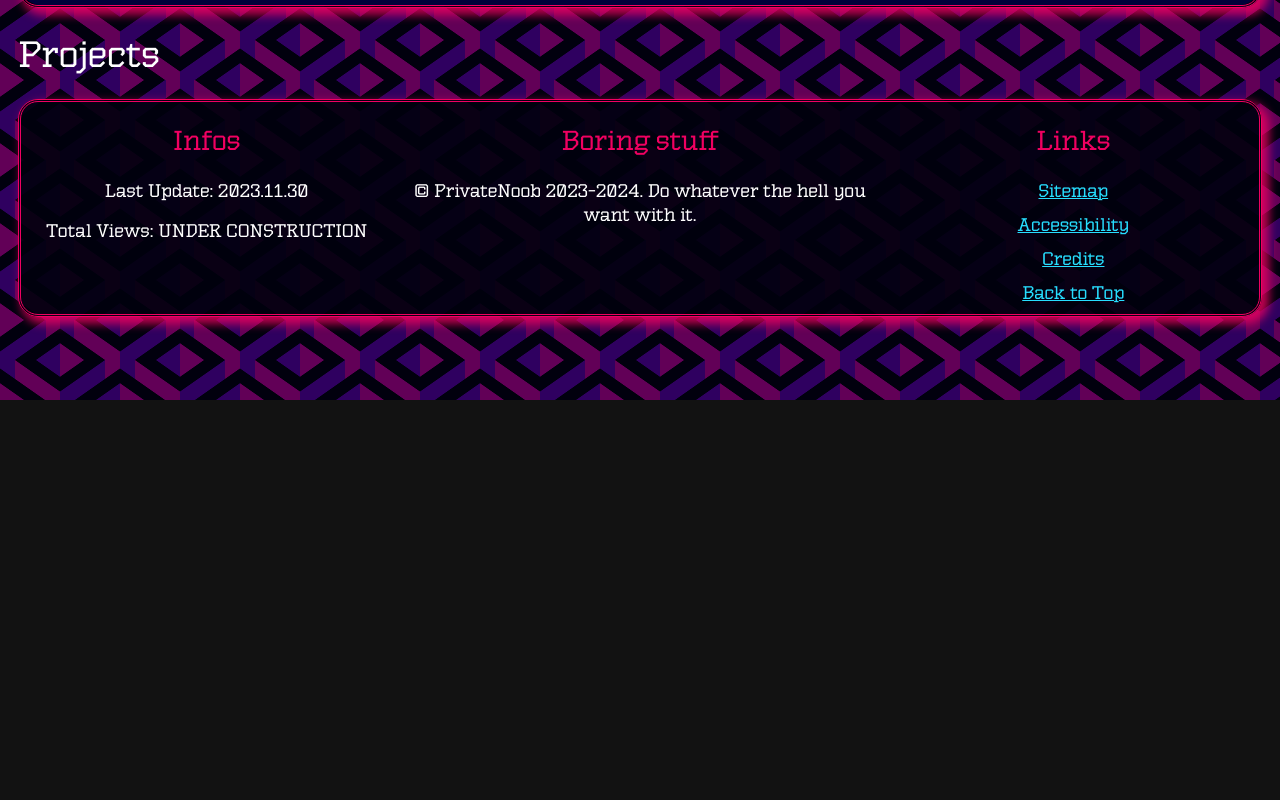
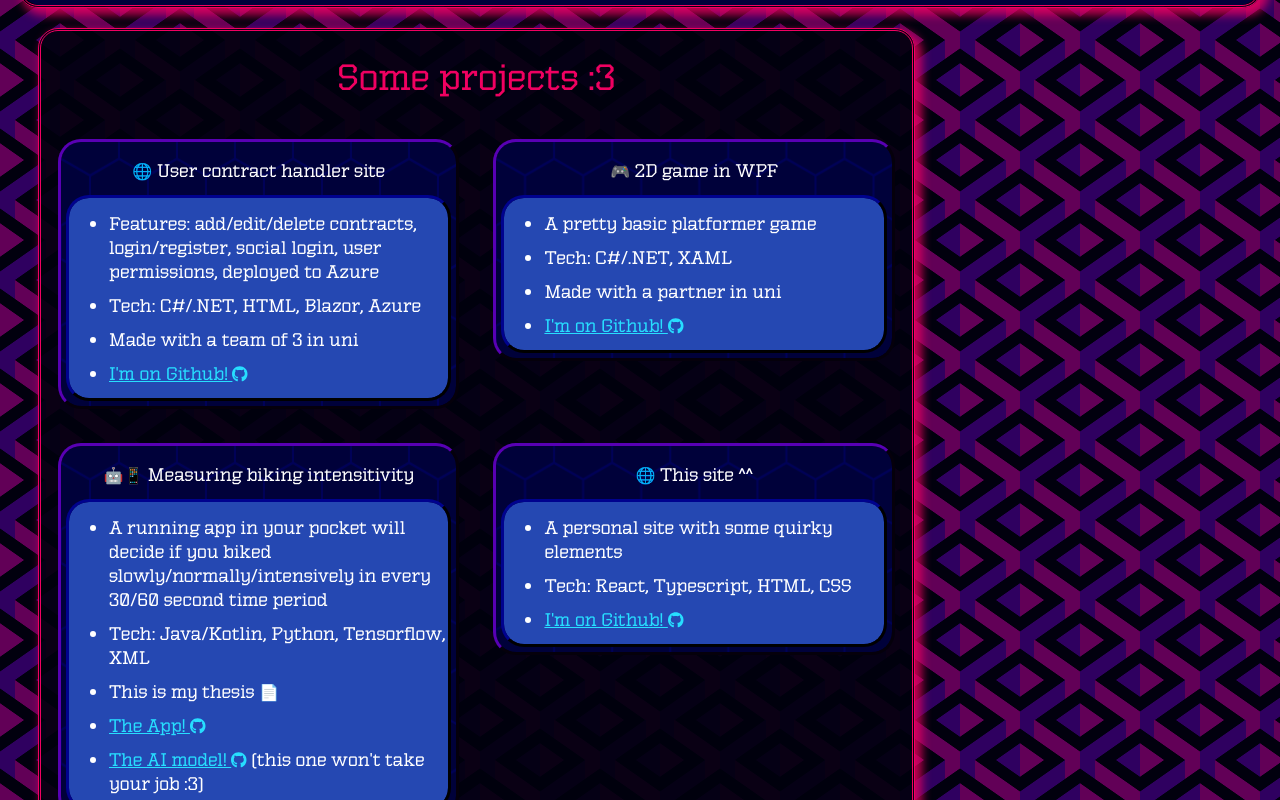
Before and after one commit to PrivateN00b/privatenoob.top, a React (Vite) app: page /Projects in a window 1280 px wide. Shown: the part 400-1200 px from the top of the page. Before the commit the page ends 800 px from the top, so only its background shows below. Built offline with nearby package versions, Linux system fonts and the light colour scheme.

Commit message:
ui: created an initial Projects page

```diff
--- a/package.json
+++ b/package.json
@@ -10,6 +10,7 @@
     "preview": "vite preview"
   },
   "dependencies": {
+    "@fortawesome/free-brands-svg-icons": "^6.5.1",
     "@fortawesome/free-solid-svg-icons": "^6.5.1",
     "@fortawesome/react-fontawesome": "^0.2.0",
     "polished": "^4.2.2",
--- a/src/App.tsx
+++ b/src/App.tsx
@@ -9,7 +9,7 @@ import {
   createRoutesFromElements,
   Route,
 } from "react-router-dom";
-import Projects from "./pages/Projects";
+import Projects from "./pages/infos/Projects";
 import RootLayout from "./layouts/RootLayout";
 import { ThemeProvider } from "styled-components";
 import theme from "./styles/theme";
--- a/src/layouts/sublayouts/Navbar.tsx
+++ b/src/layouts/sublayouts/Navbar.tsx
@@ -229,7 +229,7 @@ function Navbar() {
                 <MenuBorder />
                 <div style={{ display: "flex", flexDirection: "column" }}>
                   <MenuItem to="About">About</MenuItem>
-                  <MenuItem to="404">Projects</MenuItem>
+                  <MenuItem to="Projects">Projects</MenuItem>
                   <MenuItem to="404">Uses</MenuItem>
                 </div>
               </InnerDropDownMenu>
--- a/src/pages/Projects.tsx
+++ /dev/null
@@ -1,5 +0,0 @@
-function Projects() {
-  return <h1>Projects</h1>;
-}
-
-export default Projects;
--- /dev/null
+++ b/src/pages/infos/Projects.tsx
@@ -0,0 +1,87 @@
+import BlockList from "../../components/styled-components/block-list/BlockList";
+import BlockListDiv from "../../components/styled-components/block-list/BlockListDiv";
+import CenteredH1 from "../../components/ui/CenteredH1";
+import Container from "../../components/ui/Container";
+import MainDiv from "../../components/ui/MainDiv";
+import { FontAwesomeIcon } from "@fortawesome/react-fontawesome";
+import { faGithub } from "@fortawesome/free-brands-svg-icons";
+
+function Projects() {
+  return (
+    <Container>
+      <MainDiv>
+        <CenteredH1>Some projects :3</CenteredH1>
+        <div style={{ display: "flex", flexWrap: "wrap" }}>
+          <BlockListDiv>
+            <p>🌐 User contract handler site</p>
+            <BlockList>
+              <li>
+                Features: add/edit/delete contracts, login/register, social
+                login, user permissions, deployed to Azure
+              </li>
+              <li>Tech: C#/.NET, HTML, Blazor, Azure</li>
+              <li>Made with a team of 3 in uni</li>
+              <li>
+                <a href="https://github.com/NoobKozlegeny/G1WRGM_SOF_2022231">
+                  I'm on Github! <FontAwesomeIcon icon={faGithub} />
+                </a>
+              </li>
+            </BlockList>
+          </BlockListDiv>
+
+          <BlockListDiv>
+            <p>🎮 2D game in WPF</p>
+            <BlockList>
+              <li>A pretty basic platformer game</li>
+              <li>Tech: C#/.NET, XAML</li>
+              <li>Made with a partner in uni</li>
+              <li>
+                <a href="https://github.com/NoobKozlegeny/GUI_20212202_G1WRGM">
+                  I'm on Github! <FontAwesomeIcon icon={faGithub} />
+                </a>
+              </li>
+            </BlockList>
+          </BlockListDiv>
+
+          <BlockListDiv>
+            <p>🤖📱 Measuring biking intensitivity</p>
+            <BlockList>
+              <li>
+                A running app in your pocket will decide if you biked
+                slowly/normally/intensively in every 30/60 second time period
+              </li>
+              <li>Tech: Java/Kotlin, Python, Tensorflow, XML</li>
+              <li>This is my thesis 📄</li>
+              <li>
+                <a href="https://github.com/NoobKozlegeny/SensorCollector">
+                  The App! <FontAwesomeIcon icon={faGithub} />
+                </a>
+              </li>
+              <li>
+                <a href="https://github.com/NoobKozlegeny/my-deeplearning-models/blob/main/Szakdoga.ipynb">
+                  The AI model! <FontAwesomeIcon icon={faGithub} />
+                </a>{" "}
+                (this one won't take your job :3)
+              </li>
+            </BlockList>
+          </BlockListDiv>
+
+          <BlockListDiv>
+            <p>🌐 This site ^^</p>
+            <BlockList>
+              <li>A personal site with some quirky elements</li>
+              <li>Tech: React, Typescript, HTML, CSS</li>
+              <li>
+                <a href="https://github.com/NoobKozlegeny/privatenoob.top">
+                  I'm on Github! <FontAwesomeIcon icon={faGithub} />
+                </a>
+              </li>
+            </BlockList>
+          </BlockListDiv>
+        </div>
+      </MainDiv>
+    </Container>
+  );
+}
+
+export default Projects;
```
Also changed, not shown: 1 other file (tests, documents, lock files or other folders).
